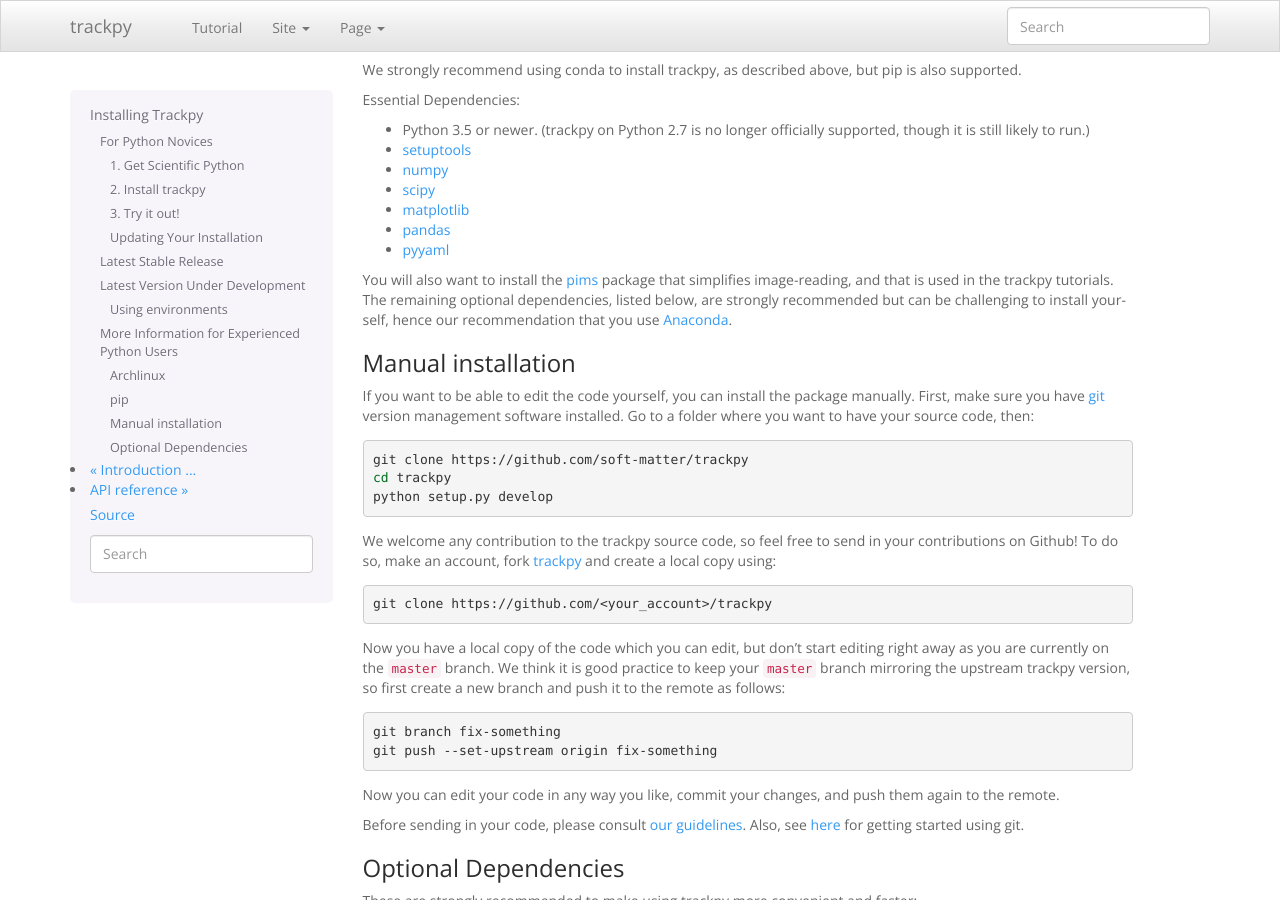
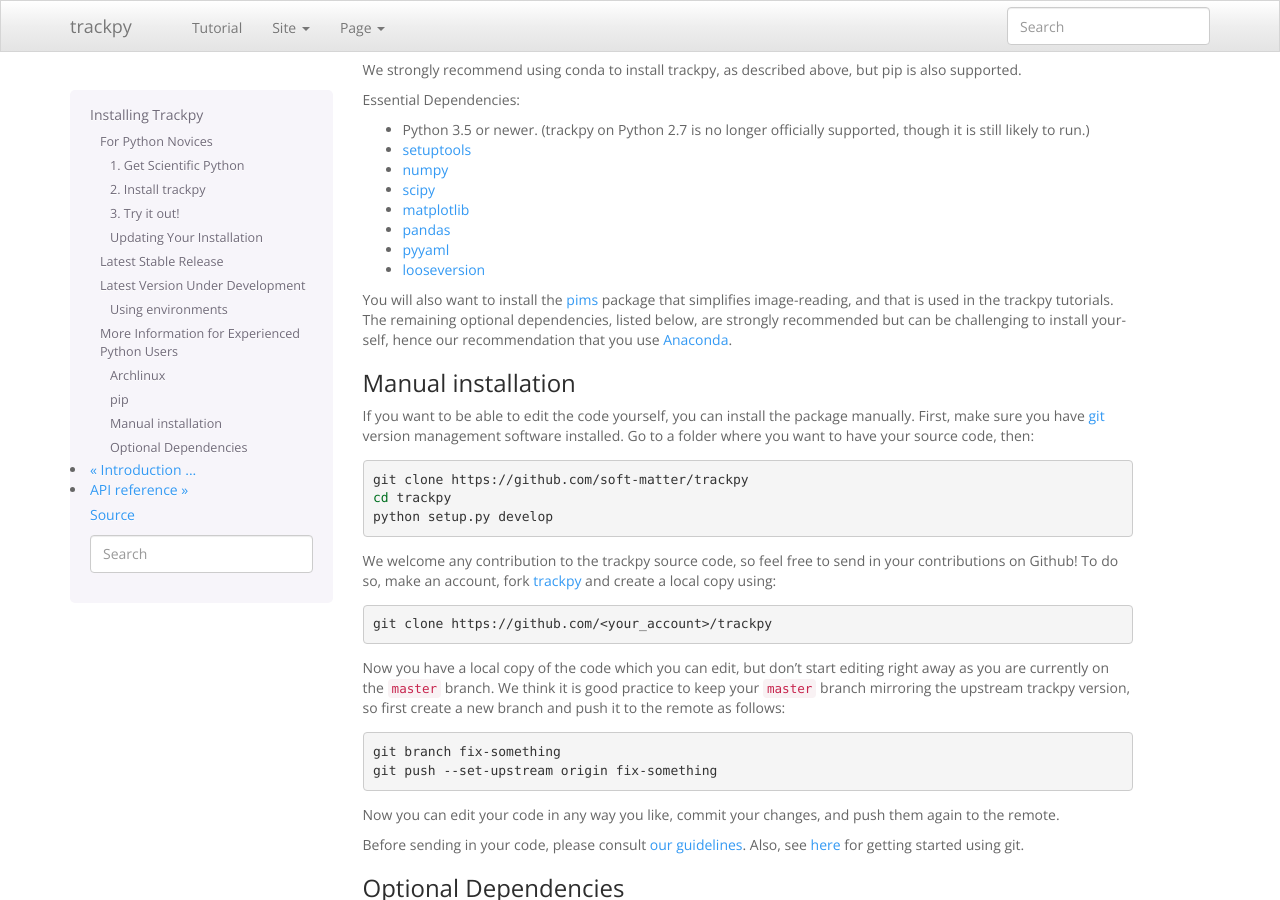
Before and after one commit to soft-matter/trackpy, a Sphinx documentation site: the page built from doc/installation.rst, in a window 1280 px wide and 900 px high, scrolled down 1706 px. Built offline with Sphinx 7.4.7, drawn with Linux system fonts in a browser that asks for light colours; pages that are not in the unit, such as notebooks, are missing from menus; the version number could not be read and is left out.

Commit message:
Add looseversion dependency in installation docs

```diff
--- a/doc/installation.rst
+++ b/doc/installation.rst
@@ -128,6 +128,7 @@
 * `matplotlib <http://matplotlib.org/>`__
 * `pandas <http://pandas.pydata.org/pandas-docs/stable/overview.html>`__
 * `pyyaml <http://pyyaml.org/>`__
+* `looseversion <https://pypi.org/project/looseversion/>`__
 
 You will also want to install the `pims <http://soft-matter.github.io/pims/>`_
 package that simplifies image-reading, and that is used in the trackpy tutorials.
```
